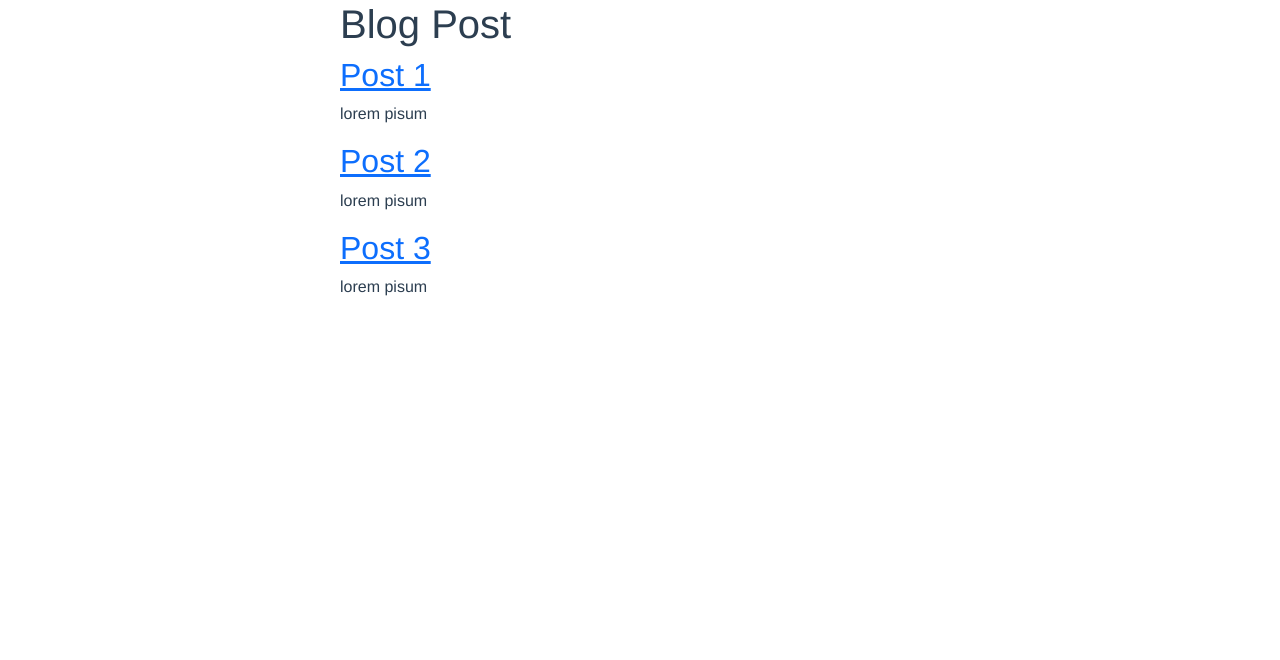
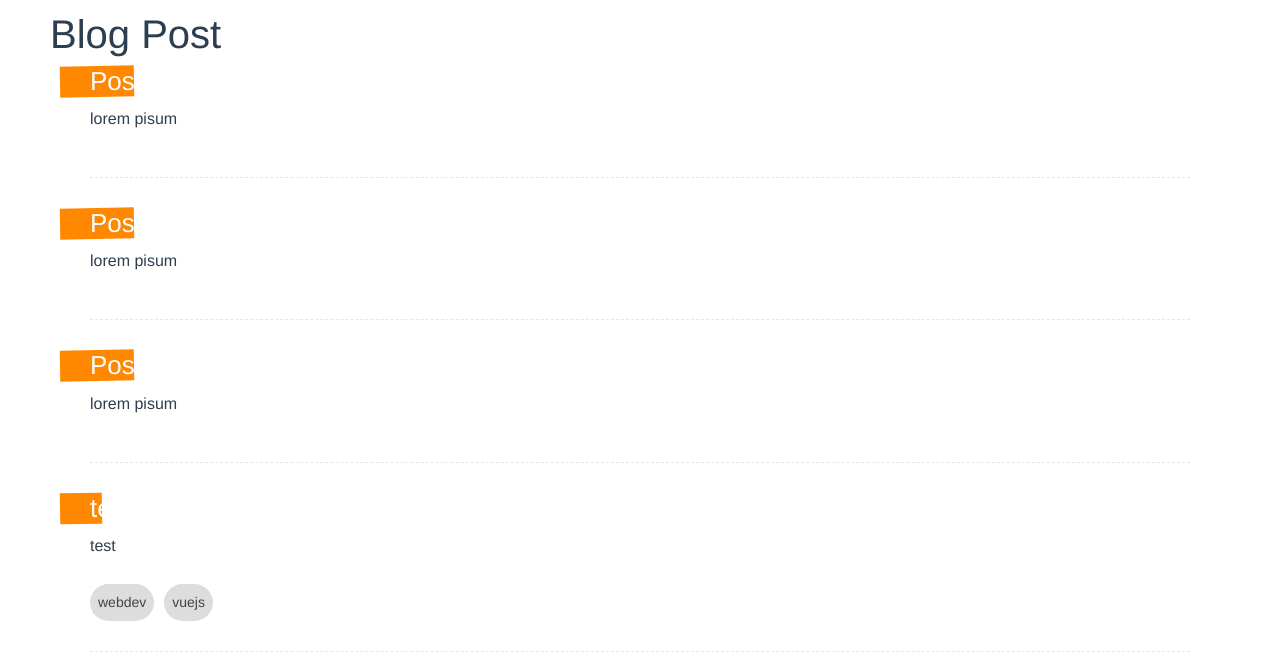
Before and after one commit to fisheeesh/Blog-Post, a Vue app: page / in a window 1280 px wide. Shown: the top 660 px of the page. Built offline with nearby package versions, Linux system fonts and the light colour scheme; data requests are answered from the project's data file.

Commit message:
create post backend

```diff
--- a/database/db.json
+++ b/database/db.json
@@ -1,19 +1,28 @@
 {
-    "posts" : [
+  "posts": [
     {
-            "id": 1,
+      "id": "1",
       "title": "Post 1",
-            "body" : "lorem pisum"
+      "body": "lorem pisum"
     },
     {
-            "id": 2,
+      "id": "2",
       "title": "Post 2",
-            "body" : "lorem pisum"
+      "body": "lorem pisum"
     },
     {
-            "id": 3,
+      "id": "3",
       "title": "Post 3",
-            "body" : "lorem pisum"
+      "body": "lorem pisum"
+    },
+    {
+      "id": "1f5c",
+      "title": "test",
+      "body": "test",
+      "tags": [
+        "webdev",
+        "vuejs"
+      ]
     }
   ]
 }
--- a/src/App.vue
+++ b/src/App.vue
@@ -11,9 +11,6 @@
   font-family: Avenir, Helvetica, Arial, sans-serif;
   -webkit-font-smoothing: antialiased;
   -moz-osx-font-smoothing: grayscale;
-  max-width: 600px;
-  /* background-color: red; */
-  margin: 0 auto;
   color: #2c3e50;
 }
 </style>
--- a/src/components/SinglePost.vue
+++ b/src/components/SinglePost.vue
@@ -1,8 +1,13 @@
 <template>
-  <router-link :to="{ name: 'detail', params: { id: post.id } }">
-    <h2>{{ post.title }}</h2>
-  </router-link>
-  <p>{{ post.body }}</p>
+  <div class="post">
+    <router-link :to="{ name: 'detail', params: { id: post.id } }">
+      <h2>{{ post.title }}</h2>
+    </router-link>
+    <p>{{ post.body }}</p>
+    <div v-for="tag in post.tags" :key="tag" class="pill">
+      {{ tag }}
+    </div>
+  </div>
 </template>
 
 <script>
@@ -13,4 +18,42 @@
 }
 </script>
 
-<style></style>
+<style>
+.post {
+  margin: 0 40px 30px;
+  padding-bottom: 30px;
+  border-bottom: 1px dashed #e7e7e7;
+}
+
+.post h2 {
+  display: inline-block;
+  position: relative;
+  font-size: 26px;
+  color: white;
+  margin-bottom: 10px;
+  max-width: 400px;
+}
+
+.post h2::before {
+  content: "";
+  display: block;
+  width: 100%;
+  height: 100%;
+  background: #ff8800;
+  position: absolute;
+  z-index: -1;
+  padding-right: 40px;
+  left: -30px;
+  transform: rotateZ(-1deg);
+}
+
+.pill {
+  display: inline-block;
+  margin: 10px 10px 0 0;
+  color: #444;
+  background: #ddd;
+  padding: 8px;
+  border-radius: 20px;
+  font-size: 14px;
+}
+</style>
--- a/src/views/CreatePost.vue
+++ b/src/views/CreatePost.vue
@@ -1,6 +1,6 @@
 <template>
     <h1>Create Post</h1>
-    <form>
+    <form @submit.prevent="addPost">
         <label for="">Title</label>
         <input type="text" required v-model="title">
         <label>Body</label>
@@ -18,48 +18,72 @@
 import { ref } from 'vue';
 
 export default {
-    setup(){
+    setup() {
         let title = ref('')
         let body = ref('')
         let tag = ref('')
         let tags = ref([])
 
-        let handleKeydown = () =>{
-            if(!tags.value.includes(tag.value) && tag.value){
+        let handleKeydown = () => {
+            if (!tags.value.includes(tag.value) && tag.value) {
                 tag.value = tag.value.replace(/\s/, '')
                 tags.value.push(tag.value)
             }
             tag.value = ''
         }
 
-        return { title, body, tag, handleKeydown, tags }
+        let addPost = async() =>{
+            await fetch('http://localhost:3000/posts', {
+                method : "POST",
+                headers : {"Content-Type" : "application/json"},
+                body : JSON.stringify({
+                    title : title.value,
+                    body : body.value,
+                    tags : tags.value
+                })
+            })
+
+            title.value = ''
+            body.value = ''
+            tags.value = []
+        }
+
+        return { title, body, tag, handleKeydown, tags, addPost }
     }
 }
 </script>
 
 <style>
-form{
+form {
     max-width: 480px;
     margin: 0 auto;
     text-align: left;
 }
-input, textarea{
+
+input,
+textarea {
     display: block;
     margin: 10px 0;
     width: 100%;
     box-sizing: border-box;
     padding: 10px;
-    border: 1px solid #eee
+    border: 1px solid #eee;
 }
-label{
+
+textarea {
+    height: 160px;
+}
+
+label {
     display: inline-block;
     margin-top: 30px;
     position: relative;
     font-size: 20px;
     color: white;
-    margin-bottom: 10px
+    margin-bottom: 10px;
 }
-label::before{
+
+label::before {
     content: "";
     display: block;
     width: 100%;
@@ -71,21 +95,24 @@
     left: -30px;
     transform: rotateZ(-1.5deg);
 }
-button{
+
+button {
     display: block;
     margin-top: 30px;
     background: #ff8800;
     color: white;
     border: none;
     padding: 8px 16px;
-    font-size: 18px;
+    font-size: 18px
 }
-.tagContainer{
+
+.tagContainer {
     display: flex;
     flex-wrap: wrap;
     margin-top: 20px;
 }
-.tag{
+
+.tag {
     display: inline-block;
     padding: 10px 15px;
     border: 1px solid black;
--- a/src/views/HomeView.vue
+++ b/src/views/HomeView.vue
@@ -20,7 +20,8 @@
 
 export default {
   components: {
-    Spinner, PostsList },
+    Spinner, PostsList
+  },
   setup() {
 
     let { posts, error, load } = getPosts() // {posts, error, load} will return and its gonna work like object destructing
@@ -31,3 +32,10 @@
   }
 }
 </script>
+<style>
+.home {
+  max-width: 1200px;
+  margin: 0 auto;
+  padding: 10px;
+}
+</style>
```
Lines whose indentation alone changed are shown as unchanged.
